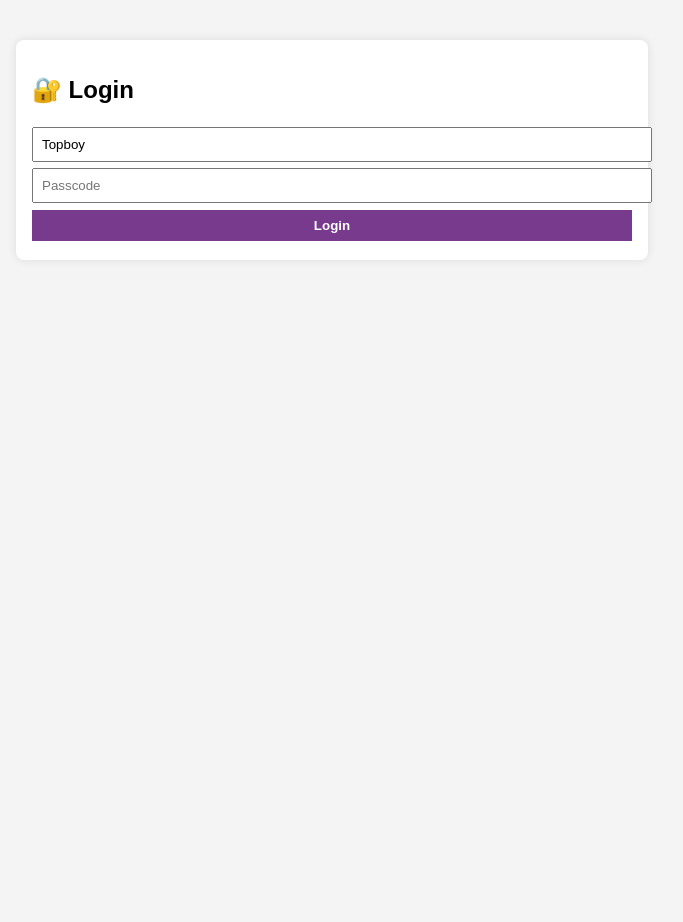
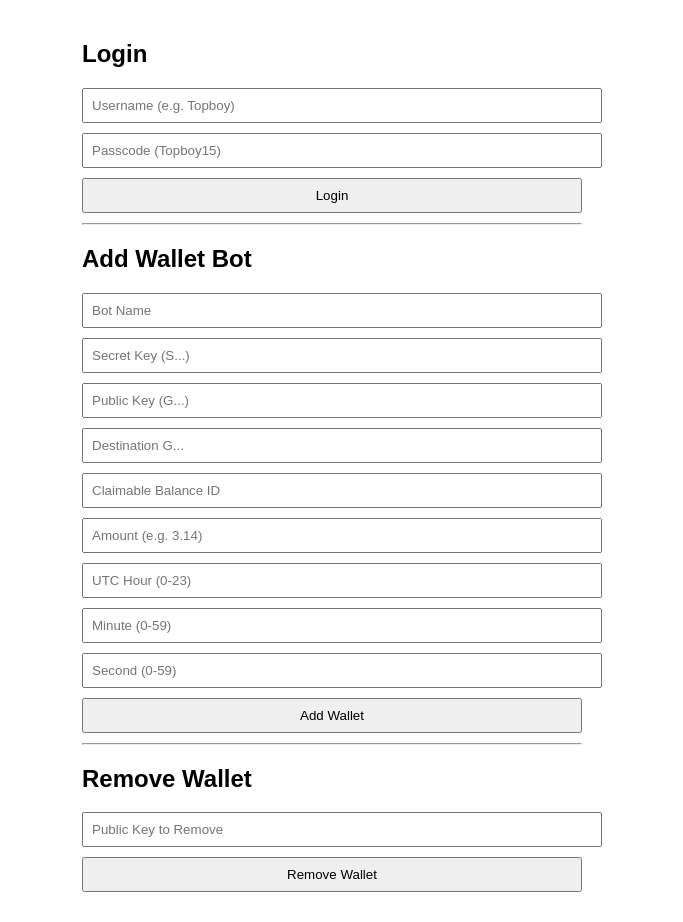
Before and after one commit to gudluck101/Pi-robot, a website: page public/index.html in a window 1280 px wide. Shown: the whole page, without its empty margins (308-991 px from the left). Before the commit the page ends 800 px from the top, so only its background shows below. Drawn offline with Linux system fonts and the light colour scheme.

Commit message:
Update index.html

```diff
--- a/public/index.html
+++ b/public/index.html
@@ -1,108 +1,96 @@
-<!DOCTYPE html>
-<html lang="en">
+<!DOCTYPE html><html lang="en">
 <head>
-  <meta charset="UTF-8" />
-  <meta name="viewport" content="width=device-width, initial-scale=1.0" />
-  <title>Pi Claim Bot Dashboard</title>
+  <meta charset="UTF-8">
+  <meta name="viewport" content="width=device-width, initial-scale=1.0">
+  <title>Pi Auto Bot Control</title>
   <style>
     body {
       font-family: Arial, sans-serif;
-      padding: 1rem;
-      background: #f4f4f4;
-    }
-    .box {
-      background: #fff;
-      border-radius: 8px;
-      padding: 1rem;
-      box-shadow: 0 0 10px rgba(0,0,0,0.1);
-      max-width: 600px;
-      margin: 1rem auto;
+      max-width: 500px;
+      margin: auto;
+      padding: 20px;
     }
     input, button {
-      padding: 0.5rem;
-      margin: 0.2rem 0;
+      display: block;
       width: 100%;
+      margin-bottom: 10px;
+      padding: 8px;
     }
-    button {
-      background: #783A8D;
-      color: #fff;
-      border: none;
-      cursor: pointer;
-      font-weight: bold;
-    }
-    .hidden { display: none; }
   </style>
 </head>
 <body>
-  <div class="box">
-    <h2>🔐 Login</h2>
-    <input id="username" placeholder="Username" value="Topboy" />
-    <input id="passcode" placeholder="Passcode" type="password" />
-    <button onclick="login()">Login</button>
-  </div>  <div class="box hidden" id="botForm">
-    <h2>🚀 Add Wallet Bot</h2>
-    <input id="secret" placeholder="Secret Key" />
-    <input id="public" placeholder="Public Key" />
-    <input id="destination" placeholder="Destination Address" />
-    <input id="claimId" placeholder="Claimable Balance ID" />
-    <input id="amount" placeholder="Amount (e.g. 0.9999)" />
-    <input id="unlockTime" placeholder="Unlock Time (UTC ISO Format)" />
-    <input id="fee" placeholder="Base Fee Pi (e.g. 0.0005)" />
-    <button onclick="addWallet()">Add Wallet Bot</button>
-    <h3>🗑 Remove Wallet</h3>
-    <input id="removeKey" placeholder="Public Key to Remove" />
-    <button onclick="removeWallet()">Remove</button>
-  </div>  <script>
+  <h2>Login</h2>
+  <input type="text" id="username" placeholder="Username (e.g. Topboy)" />
+  <input type="password" id="passcode" placeholder="Passcode (Topboy15)" />
+  <button onclick="login()">Login</button>  <hr>
+  <h2>Add Wallet Bot</h2>
+  <input id="name" placeholder="Bot Name" />
+  <input id="secret" placeholder="Secret Key (S...)" />
+  <input id="public" placeholder="Public Key (G...)" />
+  <input id="destination" placeholder="Destination G..." />
+  <input id="claimId" placeholder="Claimable Balance ID" />
+  <input id="amount" placeholder="Amount (e.g. 3.14)" />
+  <input id="hour" placeholder="UTC Hour (0-23)" />
+  <input id="minute" placeholder="Minute (0-59)" />
+  <input id="second" placeholder="Second (0-59)" />
+  <button onclick="addWallet()">Add Wallet</button>  <hr>
+  <h2>Remove Wallet</h2>
+  <input id="removePub" placeholder="Public Key to Remove" />
+  <button onclick="removeWallet()">Remove Wallet</button>  <script>
     let passcode = '';
 
-    async function login() {
+    function login() {
       const username = document.getElementById('username').value;
       passcode = document.getElementById('passcode').value;
 
-      const res = await fetch('/login', {
+      fetch('/login', {
         method: 'POST',
         headers: { 'Content-Type': 'application/json' },
         body: JSON.stringify({ username, passcode })
-      });
-      const json = await res.json();
-      if (json.success) {
-        document.getElementById('botForm').classList.remove('hidden');
-        alert('✅ Logged in from IP: ' + json.ip);
-      } else {
-        alert('❌ Login failed');
-      }
+      })
+      .then(res => res.json())
+      .then(data => alert(data.message || JSON.stringify(data)))
+      .catch(err => alert('Error: ' + err));
     }
 
-    async function addWallet() {
-      const bot = {
+    function addWallet() {
+      const data = {
+        name: document.getElementById('name').value,
         secret: document.getElementById('secret').value,
         public: document.getElementById('public').value,
         destination: document.getElementById('destination').value,
         claimId: document.getElementById('claimId').value,
         amount: document.getElementById('amount').value,
-        unlockTime: document.getElementById('unlockTime').value,
-        baseFeePi: document.getElementById('fee').value,
+        hour: document.getElementById('hour').value,
+        minute: document.getElementById('minute').value,
+        second: document.getElementById('second').value,
         passcode
       };
 
-      const res = await fetch('/add-wallet', {
+      fetch('/add-wallet', {
         method: 'POST',
         headers: { 'Content-Type': 'application/json' },
-        body: JSON.stringify(bot)
-      });
-      const json = await res.json();
-      alert(json.success ? '✅ Wallet added' : '❌ Failed: ' + json.error);
+        body: JSON.stringify(data)
+      })
+      .then(res => res.json())
+      .then(data => alert(JSON.stringify(data)))
+      .catch(err => alert('Error: ' + err));
     }
 
-    async function removeWallet() {
-      const publicKey = document.getElementById('removeKey').value;
-      const res = await fetch('/remove-wallet', {
+    function removeWallet() {
+      const data = {
+        public: document.getElementById('removePub').value,
+        passcode
+      };
+
+      fetch('/remove-wallet', {
         method: 'POST',
         headers: { 'Content-Type': 'application/json' },
-        body: JSON.stringify({ public: publicKey, passcode })
-      });
-      const json = await res.json();
-      alert(json.success ? '✅ Wallet removed' : '❌ Error: ' + json.error);
+        body: JSON.stringify(data)
+      })
+      .then(res => res.json())
+      .then(data => alert(JSON.stringify(data)))
+      .catch(err => alert('Error: ' + err));
     }
   </script></body>
 </html>
```
